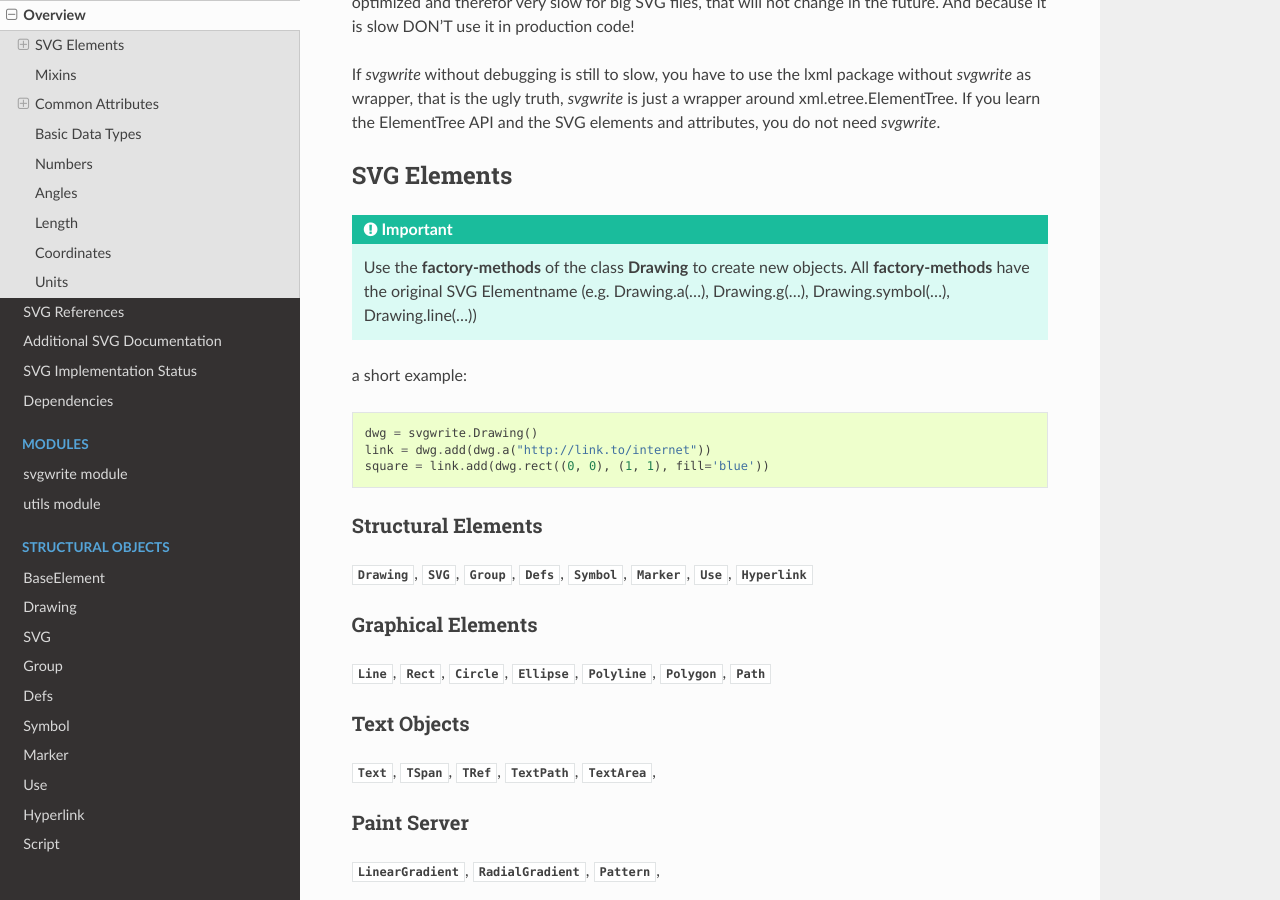
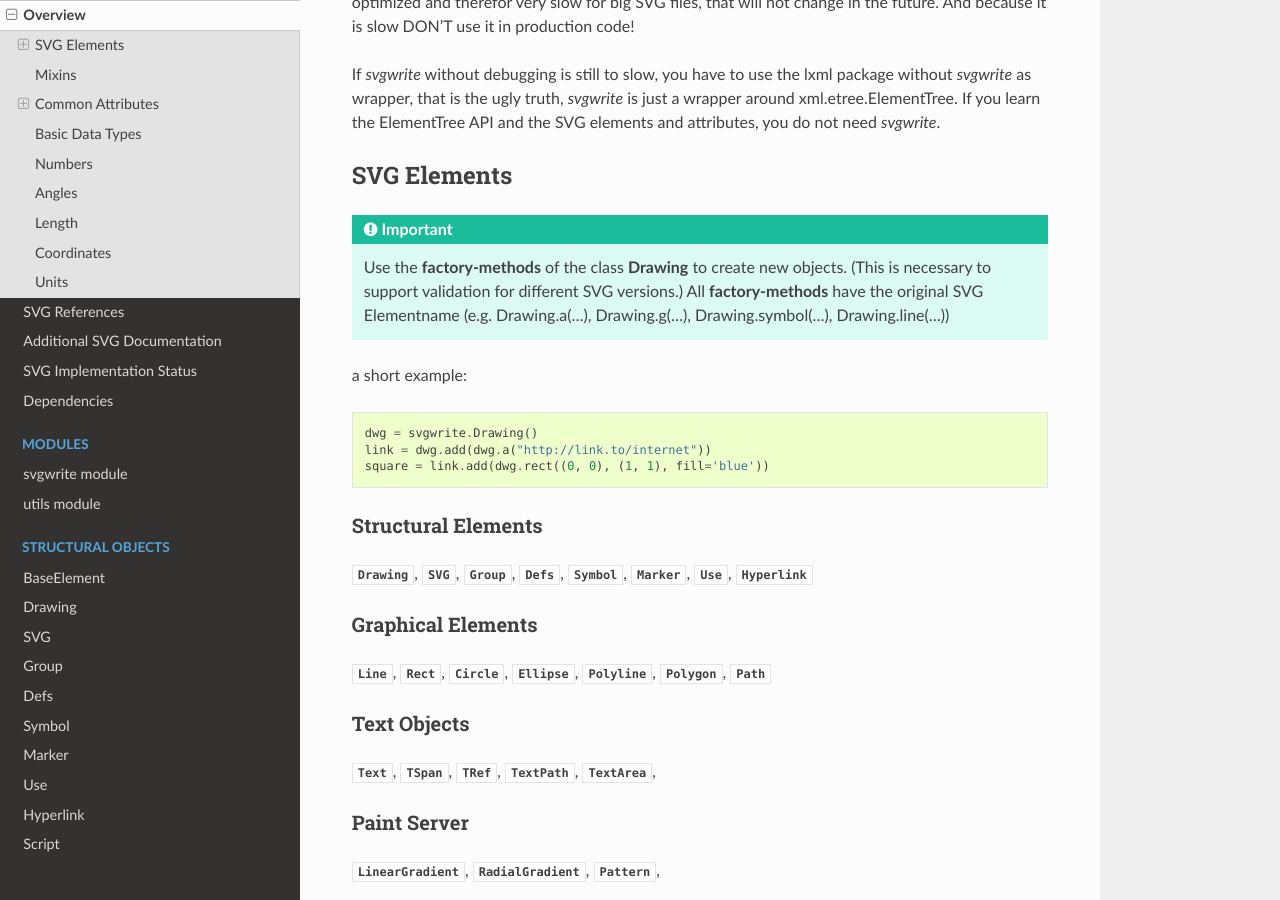
Before and after one commit to mozman/svgwrite, a Sphinx documentation site: the page built from doc/overview.rst, in a window 1280 px wide and 900 px high, scrolled down 314 px. Built offline with Sphinx 7.4.7 and the Read the Docs theme 2.0.0, drawn with Linux system fonts in a browser that asks for light colours; the version number could not be read and is left out.

Commit message:
docs: explain why factory methods are members of Drawing

```diff
--- a/doc/overview.rst
+++ b/doc/overview.rst
@@ -19,6 +19,7 @@ SVG Elements
 .. IMPORTANT::
 
    Use the **factory-methods** of the class **Drawing** to create new objects.
+   (This is necessary to support validation for different SVG versions.)
    All **factory-methods** have the original SVG Elementname (e.g. Drawing.a(...),
    Drawing.g(...), Drawing.symbol(...), Drawing.line(...))
 
```
